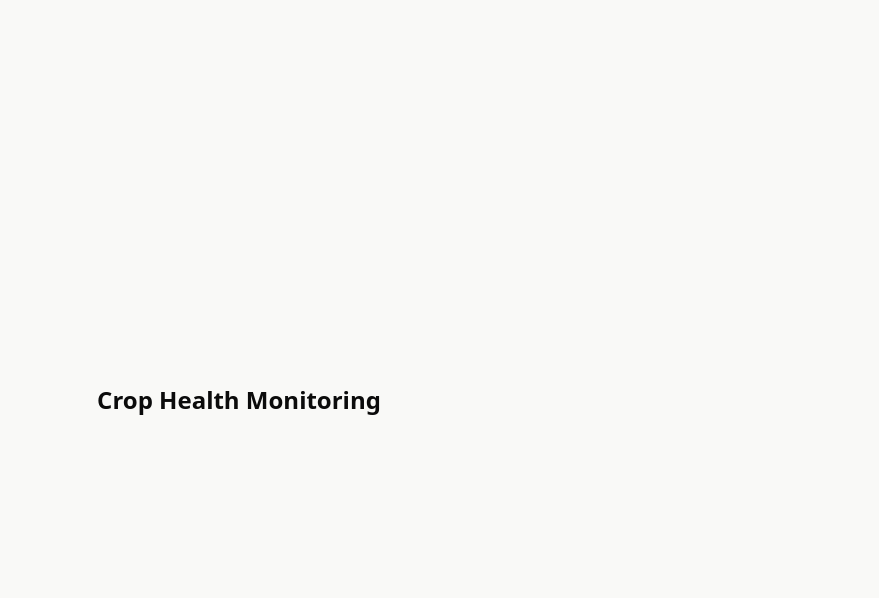
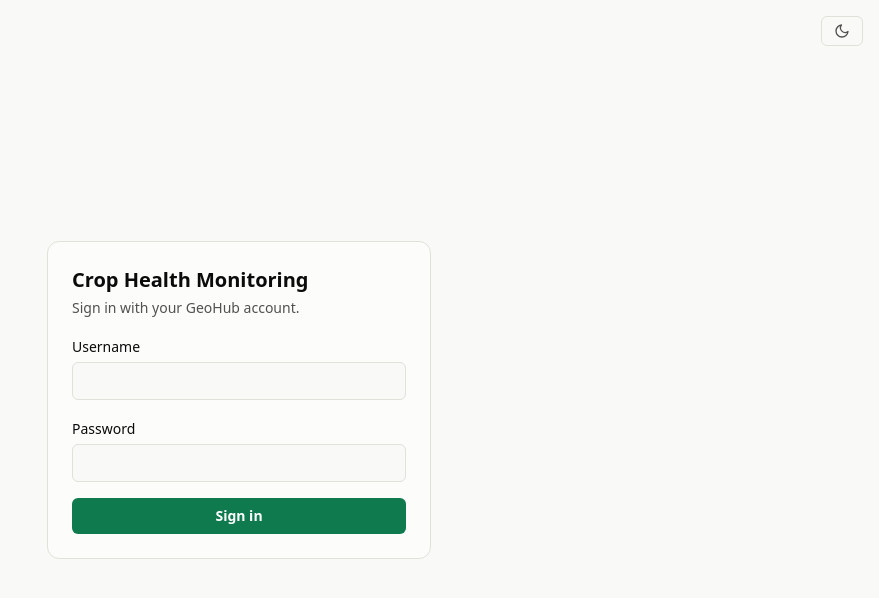
Before and after one commit to Tresorshingiro/CropHealth, a React (Vite) app: page /login in a window 1280 px wide. Shown: the top 598 px of the page, without its empty margins (401-1280 px from the left). Built offline with nearby package versions, Linux system fonts and the light colour scheme; no server answers.

Commit message:
Add sign-in page, session context and route protection

```diff
--- a/src/App.jsx
+++ b/src/App.jsx
@@ -1,7 +1,21 @@
+import { Navigate, Route, Routes } from 'react-router-dom'
+import AuthGate from './auth/AuthGate.jsx'
+import LoginPage from './auth/LoginPage.jsx'
+import Dashboard from './pages/Dashboard.jsx'
+
 export default function App() {
   return (
-    <main className="grid min-h-screen place-items-center">
-      <h1 className="text-2xl font-semibold">Crop Health Monitoring</h1>
-    </main>
+    <Routes>
+      <Route path="/login" element={<LoginPage />} />
+      <Route
+        path="/"
+        element={
+          <AuthGate>
+            <Dashboard />
+          </AuthGate>
+        }
+      />
+      <Route path="*" element={<Navigate to="/" replace />} />
+    </Routes>
   )
 }
--- /dev/null
+++ b/src/auth/AuthContext.jsx
@@ -0,0 +1,78 @@
+import { createContext, useCallback, useContext, useEffect, useMemo, useState } from 'react'
+
+/**
+ * Who is signed in. The session lives in an HttpOnly cookie held by the access
+ * server, so asking /api/auth/session is the only way the client can know.
+ * This context never sees the password after sign-in, and never the token.
+ */
+const AuthContext = createContext(null)
+
+export function AuthProvider({ children }) {
+  const [user, setUser] = useState(null)
+  const [checking, setChecking] = useState(true)
+
+  useEffect(() => {
+    let active = true
+    fetch('/api/auth/session', { credentials: 'same-origin' })
+      .then((res) => res.json())
+      .then((data) => {
+        if (active) setUser(data.authenticated ? data.user : null)
+      })
+      .catch(() => {
+        if (active) setUser(null)
+      })
+      .finally(() => {
+        if (active) setChecking(false)
+      })
+    return () => {
+      active = false
+    }
+  }, [])
+
+  const signIn = useCallback(async (username, password) => {
+    if (!String(username || '').trim() || !String(password || '')) {
+      return { ok: false, error: 'Enter your GeoHub username and password.' }
+    }
+    try {
+      const res = await fetch('/api/auth/login', {
+        method: 'POST',
+        headers: { 'Content-Type': 'application/json' },
+        credentials: 'same-origin',
+        body: JSON.stringify({ username, password }),
+      })
+      const data = await res.json().catch(() => ({}))
+      if (!res.ok || !data.authenticated) {
+        return { ok: false, error: data.error || 'Invalid username or password.' }
+      }
+      setUser(data.user)
+      return { ok: true }
+    } catch {
+      return { ok: false, error: 'Could not reach the server. Check your connection and try again.' }
+    }
+  }, [])
+
+  const signOut = useCallback(async () => {
+    try {
+      await fetch('/api/auth/logout', { method: 'POST', credentials: 'same-origin' })
+    } catch {
+      // The cookie may survive, but this page forgets the user either way.
+    } finally {
+      setUser(null)
+    }
+  }, [])
+
+  /** Called when a data request comes back 401: the server session is gone. */
+  const expire = useCallback(() => setUser(null), [])
+
+  const value = useMemo(
+    () => ({ user, checking, signIn, signOut, expire }),
+    [user, checking, signIn, signOut, expire],
+  )
+  return <AuthContext.Provider value={value}>{children}</AuthContext.Provider>
+}
+
+export function useAuth() {
+  const ctx = useContext(AuthContext)
+  if (!ctx) throw new Error('useAuth must be used inside an AuthProvider')
+  return ctx
+}
--- /dev/null
+++ b/src/auth/AuthGate.jsx
@@ -0,0 +1,20 @@
+import { Navigate, useLocation } from 'react-router-dom'
+import { useAuth } from './AuthContext.jsx'
+
+export default function AuthGate({ children }) {
+  const { user, checking } = useAuth()
+  const location = useLocation()
+
+  if (checking) {
+    return (
+      <div role="status" className="grid min-h-screen place-items-center text-sm text-ink-2">
+        Checking your session…
+      </div>
+    )
+  }
+  if (!user) {
+    const next = `${location.pathname}${location.search}`
+    return <Navigate to={`/login?next=${encodeURIComponent(next)}`} replace />
+  }
+  return children
+}
--- /dev/null
+++ b/src/auth/LoginPage.jsx
@@ -0,0 +1,90 @@
+import { useState } from 'react'
+import { Navigate, useSearchParams } from 'react-router-dom'
+import ThemeToggle from '../theme/ThemeToggle.jsx'
+import { useAuth } from './AuthContext.jsx'
+
+/** Only a path on this site may be followed after sign-in. */
+export function safeNext(next) {
+  return typeof next === 'string' && /^\/(?![/\\])/.test(next) ? next : '/'
+}
+
+export default function LoginPage() {
+  const { user, checking, signIn } = useAuth()
+  const [params] = useSearchParams()
+  const [username, setUsername] = useState('')
+  const [password, setPassword] = useState('')
+  const [error, setError] = useState(null)
+  const [busy, setBusy] = useState(false)
+
+  if (checking) {
+    return (
+      <div role="status" className="grid min-h-screen place-items-center text-sm text-ink-2">
+        Checking your session…
+      </div>
+    )
+  }
+  if (user) return <Navigate to={safeNext(params.get('next'))} replace />
+
+  const onSubmit = async (event) => {
+    event.preventDefault()
+    setError(null)
+    setBusy(true)
+    const result = await signIn(username, password)
+    setBusy(false)
+    if (!result.ok) setError(result.error)
+  }
+
+  return (
+    <main className="relative grid min-h-screen place-items-center p-4">
+      <div className="absolute right-4 top-4">
+        <ThemeToggle />
+      </div>
+      <form onSubmit={onSubmit} noValidate className="panel w-full max-w-sm space-y-4 p-6">
+        <div>
+          <h1 className="text-xl font-semibold">Crop Health Monitoring</h1>
+          <p className="mt-1 text-sm text-ink-2">Sign in with your GeoHub account.</p>
+        </div>
+
+        <div className="space-y-1">
+          <label htmlFor="username" className="text-sm font-medium">Username</label>
+          <input
+            id="username"
+            name="username"
+            type="text"
+            className="field"
+            autoComplete="username"
+            autoCapitalize="none"
+            spellCheck="false"
+            disabled={busy}
+            value={username}
+            onChange={(e) => setUsername(e.target.value)}
+          />
+        </div>
+
+        <div className="space-y-1">
+          <label htmlFor="password" className="text-sm font-medium">Password</label>
+          <input
+            id="password"
+            name="password"
+            type="password"
+            className="field"
+            autoComplete="current-password"
+            disabled={busy}
+            value={password}
+            onChange={(e) => setPassword(e.target.value)}
+          />
+        </div>
+
+        {error && (
+          <p role="alert" className="text-sm text-danger">
+            {error}
+          </p>
+        )}
+
+        <button type="submit" className="btn-primary w-full" disabled={busy}>
+          {busy ? 'Signing in…' : 'Sign in'}
+        </button>
+      </form>
+    </main>
+  )
+}
--- a/src/main.jsx
+++ b/src/main.jsx
@@ -1,13 +1,19 @@
 import { StrictMode } from 'react'
 import { createRoot } from 'react-dom/client'
+import { BrowserRouter } from 'react-router-dom'
 import App from './App.jsx'
+import { AuthProvider } from './auth/AuthContext.jsx'
 import { ThemeProvider } from './theme/ThemeContext.jsx'
 import './index.css'
 
 createRoot(document.getElementById('root')).render(
   <StrictMode>
     <ThemeProvider>
-      <App />
+      <AuthProvider>
+        <BrowserRouter>
+          <App />
+        </BrowserRouter>
+      </AuthProvider>
     </ThemeProvider>
   </StrictMode>,
 )
--- /dev/null
+++ b/src/pages/Dashboard.jsx
@@ -0,0 +1,20 @@
+import { useAuth } from '../auth/AuthContext.jsx'
+import ThemeToggle from '../theme/ThemeToggle.jsx'
+
+export default function Dashboard() {
+  const { user, signOut } = useAuth()
+  return (
+    <div className="min-h-screen">
+      <header className="flex flex-wrap items-center justify-between gap-3 border-b border-line bg-surface px-4 py-3">
+        <h1 className="text-lg font-semibold">Crop Health Monitoring</h1>
+        <div className="flex items-center gap-3">
+          <span className="text-sm text-ink-2">{user?.fullName || user?.username}</span>
+          <ThemeToggle />
+          <button type="button" className="btn-ghost" onClick={signOut}>
+            Sign out
+          </button>
+        </div>
+      </header>
+    </div>
+  )
+}
```
Also changed, not shown: 1 other file (tests, documents, lock files or other folders).
